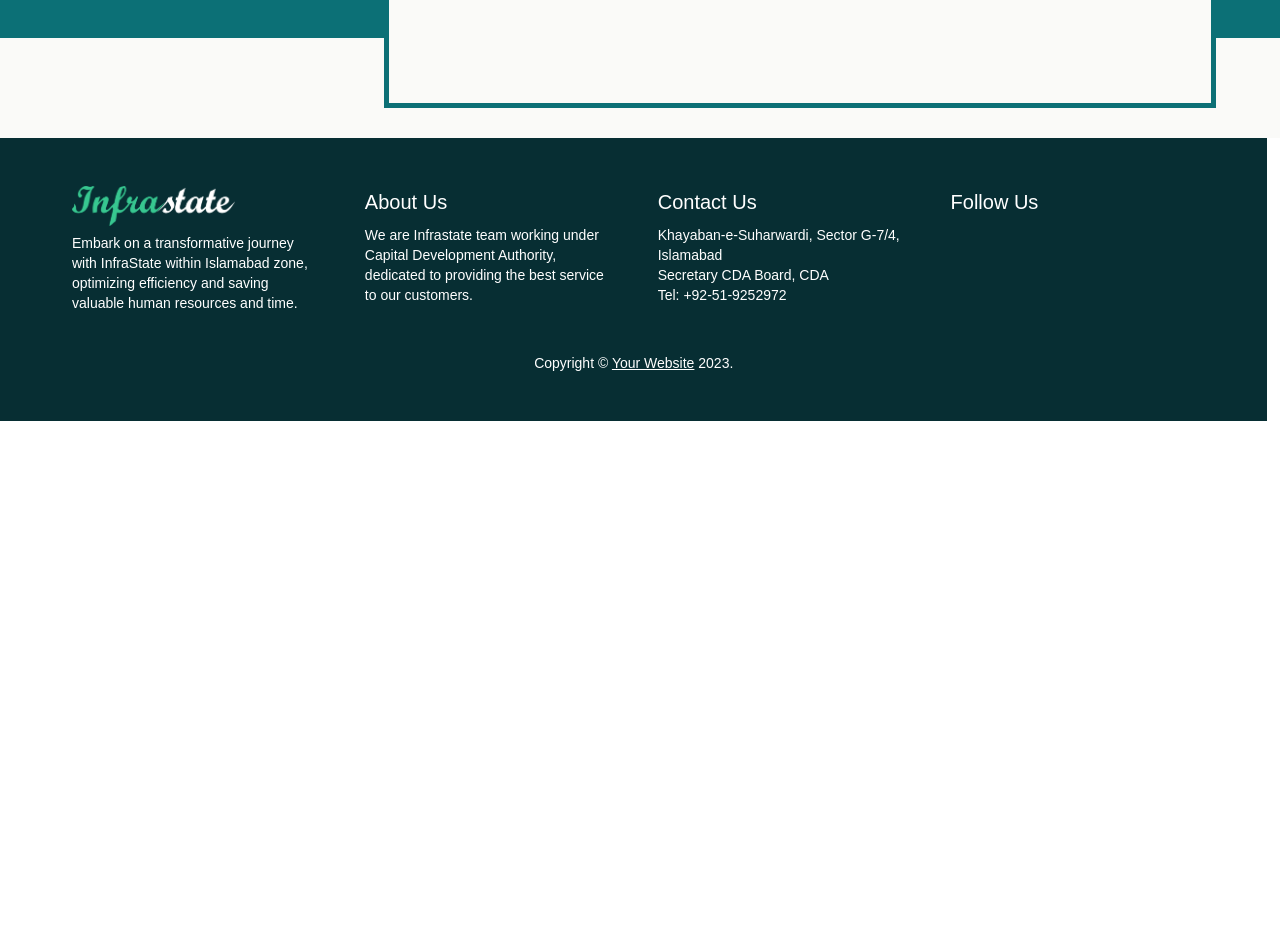
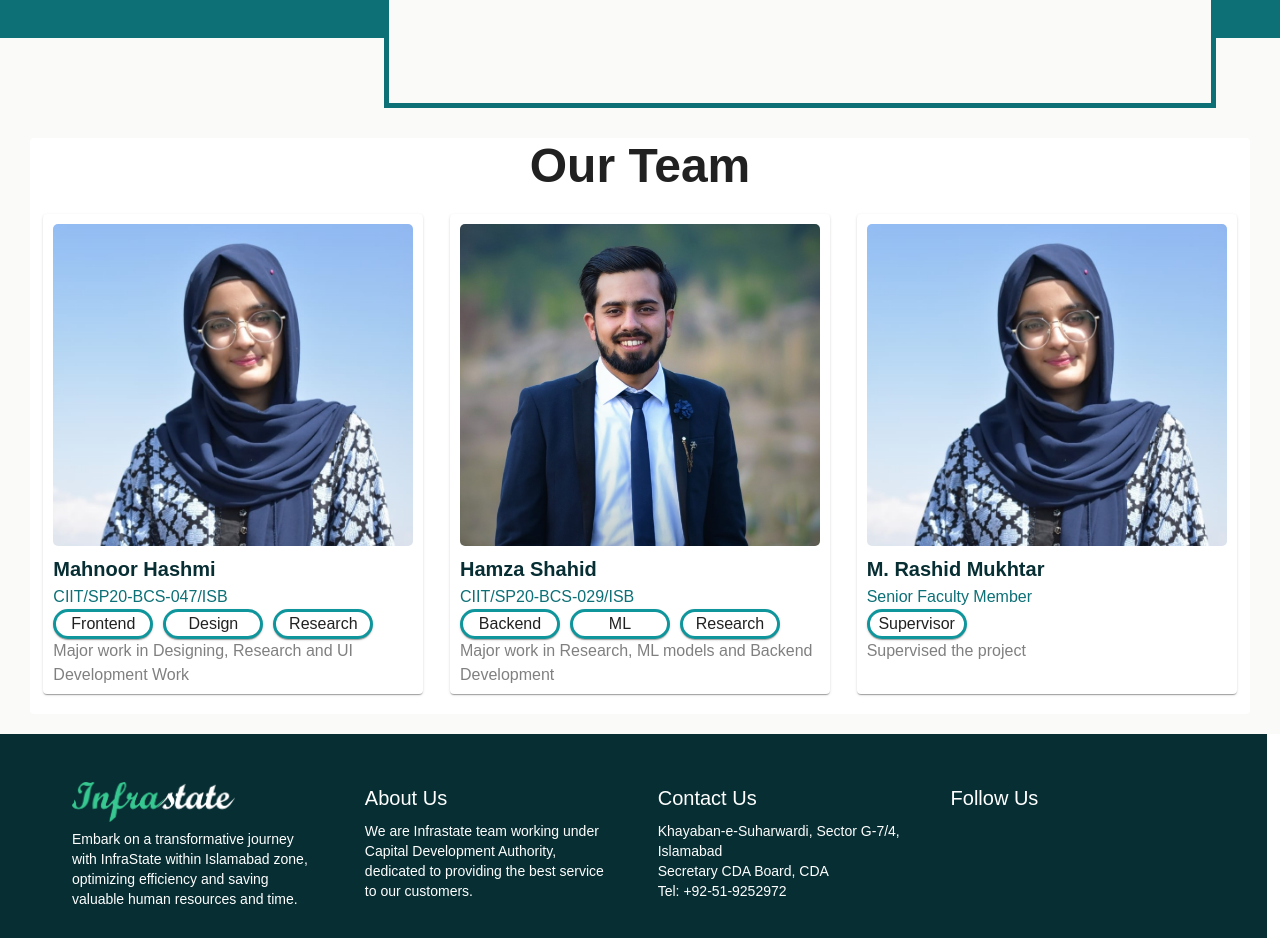
Before and after one commit to mahnoorr1/Infrastate-user-side, a React (Vite) app: page /about in a window 1280 px wide. Shown: the part 1320-2258 px from the top of the page. Before the commit the page ends 1741 px from the top, so only its background shows below. Built offline with nearby package versions, Linux system fonts and the light colour scheme.

Commit message:
team member cards added in about

```diff
--- a/src/configs/defaultData.jsx
+++ b/src/configs/defaultData.jsx
@@ -1,3 +1,6 @@
+import mahnoor from '../assets/mahnoor.jpeg';
+import hamza from '../assets/hamza.jpg';
+
 export const TrackingZonesData = [
     {
         key: 1,
@@ -392,3 +395,36 @@ export const constructionTypes = [
         label: 'Residential Detached',
     },
 ];
+
+
+export const teamMemberData = [
+    {
+        img: mahnoor,
+        name: 'Mahnoor Hashmi',
+        reg: 'CIIT/SP20-BCS-047/ISB',
+        tags: [
+            'Frontend',
+            'Design',
+            'Research',
+        ],
+        description: 'Major work in Designing, Research and UI Development Work',
+    },
+    {
+        img: hamza,
+        name: 'Hamza Shahid',
+        reg: 'CIIT/SP20-BCS-029/ISB',
+        tags: [
+            'Backend',
+            'ML',
+            'Research',
+        ],
+        description: 'Major work in Research, ML models and Backend Development',
+    },
+    {
+        img: mahnoor,
+        name: 'M. Rashid Mukhtar',
+        reg: 'Senior Faculty Member',
+        tags: ['Supervisor'],
+        description: 'Supervised the project',
+    }
+];
--- a/src/pages/AboutUs/about.jsx
+++ b/src/pages/AboutUs/about.jsx
@@ -2,9 +2,11 @@ import theme from '../../configs/theme';
 import meet from '../../assets/meet.jpg';
 import { PiBuildingsLight } from "react-icons/pi";
 import discussion from '../../assets/discussion.jpg';
+import { teamMemberData } from '../../configs/defaultData';
 import { Grid, Typography, Card, Container } from "@mui/material";
 import { MdOutlineLocationSearching, MdOutlineRule } from "react-icons/md";
 import constructor_illustrator from '../../assets/constructor_illustrator.png';
+import TeamMemberCard from './components/teamMemberCard';
 
 const About = () => {
     return (
@@ -197,7 +199,40 @@ const About = () => {
                     ></div>
                 </Grid>
             </Card>
-
+            <Card sx={{
+                margin: '30px',
+                display: 'flex',
+                alignItems: 'center',
+                boxShadow: 'none',
+                flexDirection: 'column',
+                marginBottom: '20px',
+            }}>
+                <Typography variant='h3'
+                fontWeight={600} sx={{
+                    marginBottom: '20px',
+                }}>Our Team</Typography>
+                <Grid container sx={{
+                    paddingBottom: '20px',
+                }}>
+                    {
+                        teamMemberData.map((member, index) => {
+                            return (
+                                <Grid item md={4} sx={{
+                                    display: 'flex',
+                                    justifyContent: 'center',
+                                }}>
+                                    <TeamMemberCard
+                                    imgUrl={member.img}
+                                    name={member.name}
+                                    tags={member.tags}
+                                    reg={member.reg}
+                                    description={member.description}/>
+                                </Grid>
+                            );
+                        })
+                    }
+                </Grid>
+            </Card>
             {/* <Grid container>
                 <Grid item md = {6} lg={6} p={4}>
                     <Typography
--- /dev/null
+++ b/src/pages/AboutUs/components/teamMemberCard.jsx
@@ -0,0 +1,52 @@
+import theme from '../../../configs/theme';
+import { Card, Typography } from "@mui/material";
+
+const TeamMemberCard = ({imgUrl, name, tags, reg, description}) => {
+    return(
+        <Card sx={{
+            height: '480px',
+            width: '380px',
+            padding: '10px',
+        }}>
+            <img src={imgUrl}
+            height={'70%'}
+            width={'360px'}
+            style={{
+                borderRadius: '5px',
+                objectFit: 'cover',
+            }}></img>
+
+            <Typography variant="h6"
+            fontWeight={600}
+            color={theme.palette.shades.greenDark}>{name}</Typography>
+
+            <Typography color={theme.palette.shades.greenMedium}>{reg}</Typography>
+            <div style={{
+                display: 'flex',
+                gap: '10px',
+            }}>
+                {
+                    tags.map((tag)=> {
+                        return(
+                            <Card sx={{
+                                height: '30px',
+                                width: '100px',
+                                border:'3px solid',
+                                borderColor: theme.palette.shades.greenLite,
+                                display: 'flex',
+                                justifyContent: 'center',
+                                alignItems: 'center',
+                                borderRadius: '20px',
+                            }}>
+                                {tag}
+                            </Card>
+                        )
+                    })
+                }
+            </div>
+            <Typography color={'grey'}>{description}</Typography>
+        </Card>
+    )
+}
+
+export default TeamMemberCard;
```
Also changed, not shown: src/assets/hamza.jpg (added), src/assets/mahnoor.jpeg (added).
